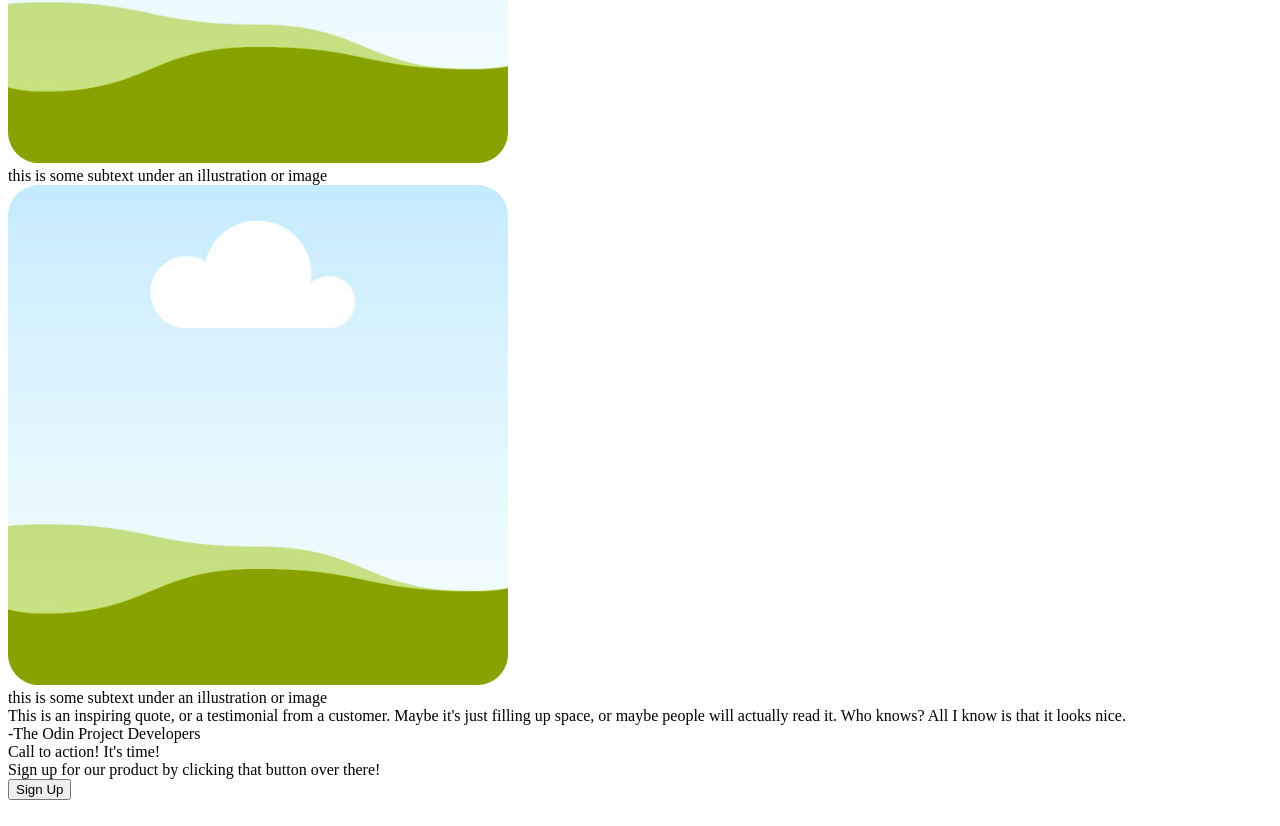
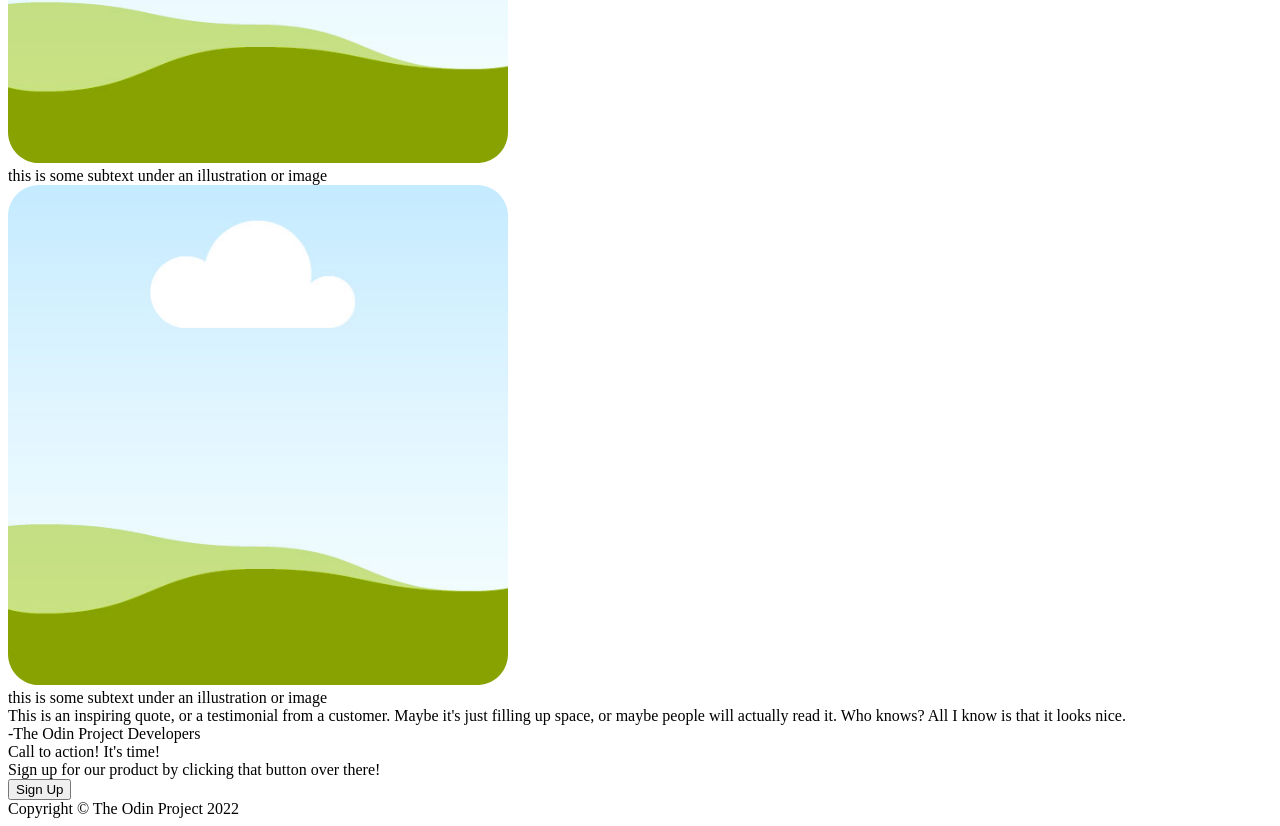
Before and after one commit to jpantle/landing-page, a plain HTML site: page index.html in a window 1280 px wide. Shown: the part 2072-2898 px from the top of the page. Drawn offline with Linux system fonts and the light colour scheme.

Commit message:
set up footer

```diff
--- a/index.html
+++ b/index.html
@@ -61,5 +61,7 @@
         </div>
     </div>
 
+    <div class="footer">Copyright &copy; The Odin Project 2022</div>
+
 </body>
 </html>
```
